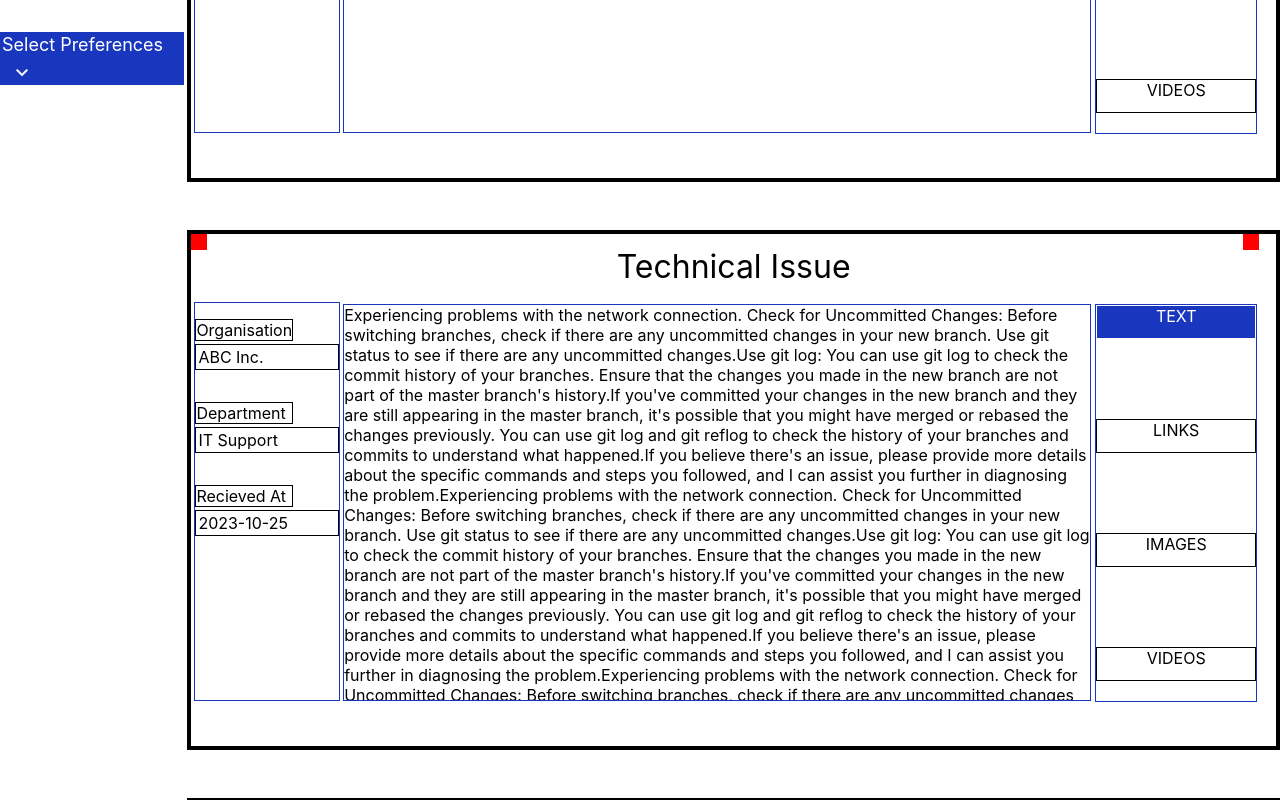
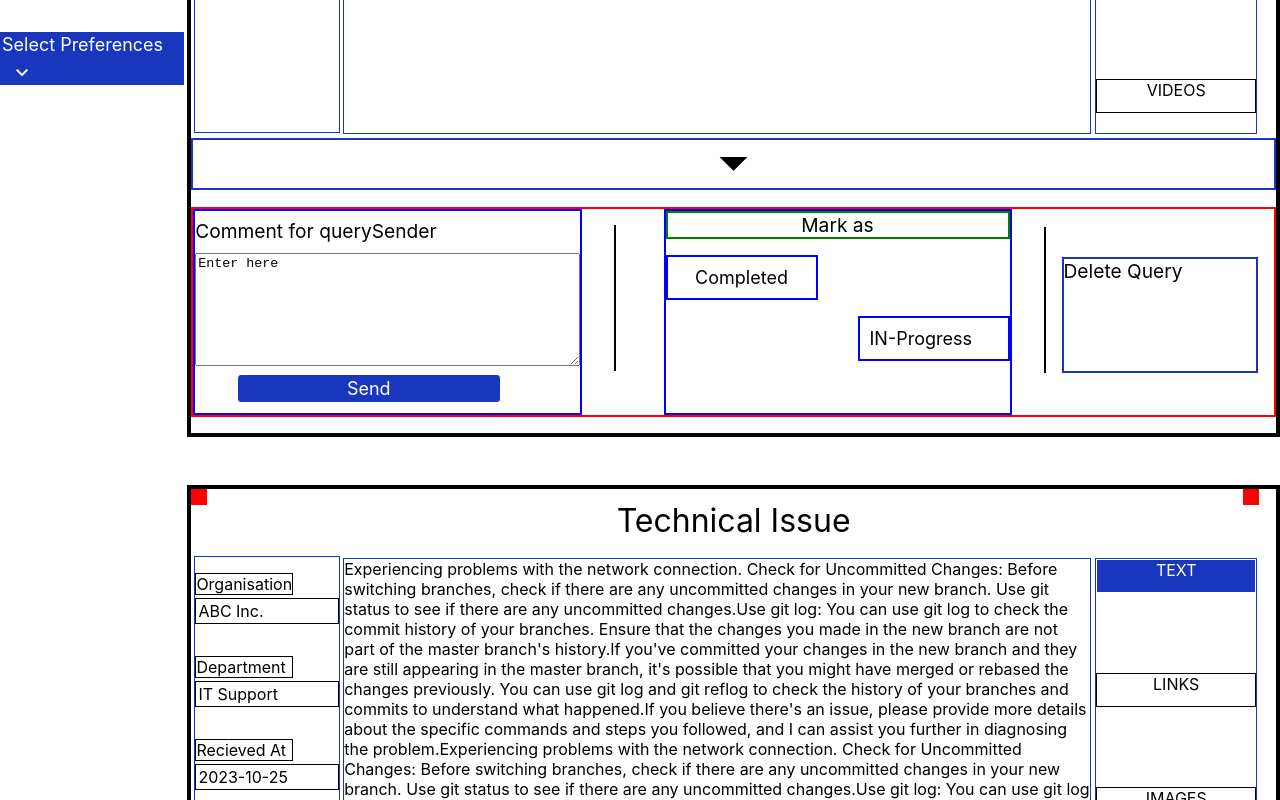
Before and after one commit to gauravgautam00/Quire_Flow, a React (Create React App) app in the folder client/: page /administrative_matter in a window 1280 px wide. Shown: the part 1900-2700 px from the top of the page. Built offline with nearby package versions, Linux system fonts and the light colour scheme.

Commit message:
moodified administrativeMatterDownFooter

```diff
--- a/client/src/Components/Administrative_matter.jsx
+++ b/client/src/Components/Administrative_matter.jsx
@@ -72,40 +72,40 @@ useEffect(()=>{
   }
 },[])
 
-    window.onscroll=()=>{
-      console.log(window.scrollY);
-      if(window.scrollY>=1422){
-          if(filterup.current){
-            filterup.current.style.position="fixed";
-            filterup.current.style.width="73.88rem";
-            filterup.current.style.top="-2.9rem";
+    // window.onscroll=()=>{
+    //   console.log(window.scrollY);
+    //   if(window.scrollY>=1422){
+    //       if(filterup.current){
+    //         filterup.current.style.position="fixed";
+    //         filterup.current.style.width="73.88rem";
+    //         filterup.current.style.top="-2.9rem";
 
-          }
-          if(filterleft.current){
-            filterleft.current.style.position="fixed";
-            filterleft.current.style.top="6rem";
+    //       }
+    //       if(filterleft.current){
+    //         filterleft.current.style.position="fixed";
+    //         filterleft.current.style.top="6rem";
 
-          }
-          if(queryContainer.current){
-            queryContainer.current.style.marginTop="12.01rem";
-          }
+    //       }
+    //       if(queryContainer.current){
+    //         queryContainer.current.style.marginTop="12.01rem";
+    //       }
 
-      }
-      else{
-        if(filterup.current){
-          filterup.current.style.position="static";
-          // filterup.current.style.width="73.8rem";
-          filterup.current.style.marginTop="2.9rem";
-        }
-        if(filterleft.current){
-          filterleft.current.style.position="static";
-          filterleft.current.style.marginTop="-6.06rem";
-        }
-        if(queryContainer.current){
-          queryContainer.current.style.marginTop="-29.4rem";
-        }
-      }
-    }
+    //   }
+    //   else{
+    //     if(filterup.current){
+    //       filterup.current.style.position="static";
+    //       // filterup.current.style.width="73.8rem";
+    //       filterup.current.style.marginTop="2.9rem";
+    //     }
+    //     if(filterleft.current){
+    //       filterleft.current.style.position="static";
+    //       filterleft.current.style.marginTop="-6.06rem";
+    //     }
+    //     if(queryContainer.current){
+    //       queryContainer.current.style.marginTop="-29.4rem";
+    //     }
+    //   }
+    // }
 
 
 
--- a/client/src/Components/Child_Administrative_matter.jsx
+++ b/client/src/Components/Child_Administrative_matter.jsx
@@ -6,6 +6,12 @@ const sidebarRightText=useRef(null);
 const sidebarRightLinks=useRef(null);
 const sidebarRightImages=useRef(null);
 const sidebarRightVideos=useRef(null);
+
+
+const arrowDown=useRef(null);
+const downData=useRef(null);
+
+
 
 useEffect(()=>{
 
@@ -57,6 +63,24 @@ if(sidebarRightText.current && sidebarRightLinks.current &&
 
     }
 
+  }
+
+
+  if(arrowDown.current && downData.current){
+
+    arrowDown.current.onmouseover=()=>{
+      arrowDown.current.style.backgroundColor="#DBDBDB"
+    }
+    arrowDown.current.onmouseout=()=>{
+      arrowDown.current.style.backgroundColor="#FFFFFF"
+    }
+    arrowDown.current.onclick=()=>{
+      if(downData.current.style.display=="flex"){
+        downData.current.style.display="none";
+      }else{
+        downData.current.style.display="flex";
+      }
+    }
   }
 
 
@@ -183,11 +207,75 @@ VIDEOS
       {/* fifth */}
       {/* fifth */}
       {/* fifth */}
-
-      <div id="child_administrative_matter_downBarBottom">
+<div id="child_administrator_matter_downBarClicks" ref={arrowDown}>
+<span id="child_administrator_matter_downBarClicks_icon"class="material-symbols-outlined">
+arrow_drop_down
+</span>
+</div>
 
 
+
+
+
+<div id="child_administrative_matter_downBarBottom" ref={downData}>
+
+  {/* first */}
+<div id="child_administrative_matter_downBarBottom_first">
+<div id="child_administrative_matter_downBarBottom_first_heading">
+  Comment for querySender
+</div>
+<div id="child_administrative_matter_downBarBottom_first_textarea">
+<textarea id="child_administrative_matter_downBarBottom_first_textareaReal">Enter here</textarea>
+</div>
+<div id="child_administrative_matter_downBarBottom_first_submitComment">
+  Send
+</div>
+</div>
+
+
+{/* first line */}
+<div id="child_administrative_matter_downBarBottom_firstLine">
+
+</div>
+
+
+
+{/* second */}
+<div id="child_administrative_matter_downBarBottom_second">
+<div id="child_administrative_matter_downBarBottom_second_header">
+  Mark as
+</div>
+
+<div id="child_administrative_matter_downBarBottom_second_completed">
+  Completed
+</div>
+
+<div id="child_administrative_matter_downBarBottom_second_inProgress">
+  IN-Progress
+</div>
+
+</div>
+
+
+
+{/* second line */}
+<div id="child_administrative_matter_downBarBottom_secondLine">
+
+</div>
+
+
+
+
+
+{/* third */}
+<div id="child_administrative_matter_downBarBottom_third">
+Delete Query
+</div>
+
       </div>
+
+
+
     </div>
   )
 }
--- a/client/src/index.css
+++ b/client/src/index.css
@@ -1276,7 +1276,7 @@ transition: height 1s ,  opacity 1s;
 
 #child_administrator_matter{
   border: 4px solid black;
-  height: 32rem;
+  /* height: 32rem; */
   margin-top:3rem;
 
   /* color:white; */
@@ -1353,7 +1353,7 @@ solid #1937be;
   margin-top: 3px;
 }
 #child_administrative_matter_mainData{
-  height: 24.7rem;
+  height: 24.78rem;
   border: 1px solid #1937be;
   margin-top: -24.84rem;
   width: 46.6rem;
@@ -1362,9 +1362,9 @@ solid #1937be;
 }
 #child_administrative_matter_sideBarRight{
   margin-left: 56.5rem;
-  height: 24.7rem;
+  height: 24.79rem;
   width: 10rem;
-  margin-top: -24.78rem;
+  margin-top: -24.9rem;
   border: 1px solid #1937be;
   background-color:white;
 }
@@ -1398,6 +1398,108 @@ cursor: pointer;
   text-align: center;
 cursor: pointer;
 }
+#child_administrator_matter_downBarClicks{
+  border: 2px solid #1937be;
+  height: 3rem;
+  text-align: center;
+  margin-top:4px;
+  cursor: pointer;
+}
+#child_administrator_matter_downBarClicks_icon{
+  margin-top: -11px;
+  font-size: 67px;
+}
+#child_administrative_matter_downBarBottom{
+  border: 2px solid red;
+  margin-bottom: 1rem;
+  display:flex;
+  margin-top: 17px;
+}
+#child_administrative_matter_downBarBottom_first{
+  /* width: 11rem; */
+  border: 2px solid blue;
+  /* height: 7rem; */
+}
+#child_administrative_matter_downBarBottom_first_heading{
+  font-size: larger;
+  margin-top: 8px;
+}
+#child_administrative_matter_downBarBottom_first_textarea{
+margin-top:10px;
+
+}
+#child_administrative_matter_downBarBottom_first_textareaReal{
+  width:378.33px;
+  /* display: none; */
+  height:106.33px;
+}
+#child_administrative_matter_downBarBottom_first_submitComment{
+  margin-bottom: 10px;
+  text-align: center;
+  margin-left: 2.6rem;
+  border-radius: 4px;
+  background-color: #1937be;
+  padding: 3px;
+  border: 1px solid;
+  width: 16rem;
+  color: white;
+  font-size: large;
+  margin-top: 4px;
+}
+
+
+
+
+#child_administrative_matter_downBarBottom_firstLine{
+  height: 9rem;
+  width: 0px;
+  margin-top: 16px;
+  margin-left: 2rem;
+  border: 1px solid;
+}
+#child_administrative_matter_downBarBottom_second{
+
+  border: 2px solid blue;
+  margin-left: 3rem;
+}
+#child_administrative_matter_downBarBottom_second_header{
+  text-align: center;
+  font-size: larger;
+  border: 2px solid green;
+}
+#child_administrative_matter_downBarBottom_second_completed{
+  text-align: center;
+  font-size: large;
+  padding: 10px;
+  width: 8rem;
+  border: 2px solid blue;
+  margin-top: 1rem;
+}
+#child_administrative_matter_downBarBottom_second_inProgress{
+  width: 8rem;
+  font-size: large;
+  padding: 10px;
+  border: 2px solid blue;
+  margin-top: 1rem;
+  margin-left: 12rem;
+}
+#child_administrative_matter_downBarBottom_secondLine{
+  height: 9rem;
+  width: 0px;
+  margin-top: 18px;
+  margin-left: 2rem;
+  border: 1px solid;
+}
+#child_administrative_matter_downBarBottom_third{
+  border: 2px solid #1937be;
+  font-size: larger;
+  margin-top: 3rem;
+  width: 12rem;
+  height: 7rem;
+  margin-left: 1rem;
+}
+
+
 
 /* Administrator Container */
 /* Administrator Container */
```
